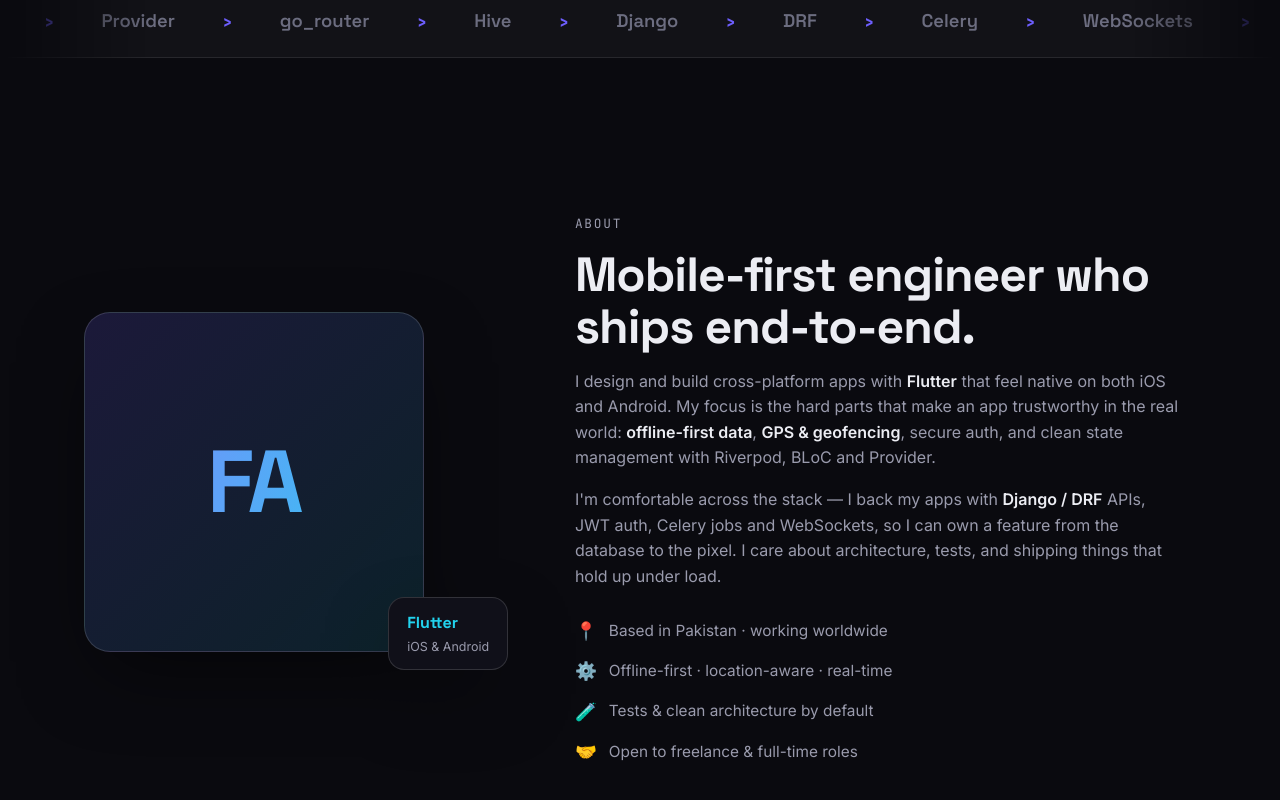
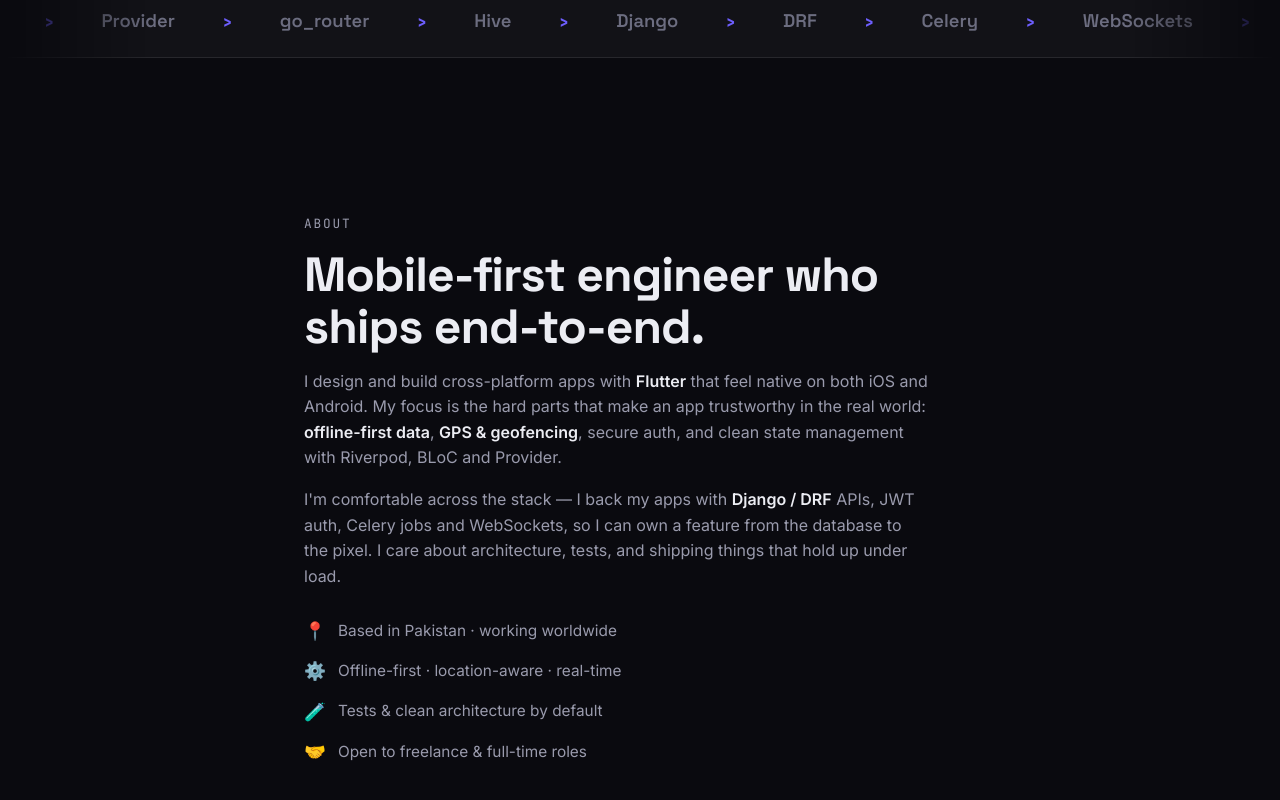
Before and after one commit to mfarzamalam/mfarzamalam.github.io, a plain HTML site: page index.html in a window 1280 px wide. Shown: the part 817-1617 px from the top of the page. Drawn offline with Linux system fonts and the light colour scheme.

Commit message:
Remove About image; make About a full-width text section

```diff
--- a/css/styles.css
+++ b/css/styles.css
@@ -388,39 +388,8 @@ section[id], header[id] { scroll-margin-top: 84px; }
 /* ============================================================
    ABOUT
    ============================================================ */
-.about {
-  display: grid;
-  grid-template-columns: .8fr 1.2fr;
-  gap: clamp(32px, 6vw, 80px);
-  align-items: center;
-}
-.about__media { position: relative; }
-.avatar {
-  position: relative;
-  width: 100%; max-width: 340px; aspect-ratio: 1;
-  border-radius: var(--radius-lg);
-  border: 1px solid var(--border-2);
-  background: var(--grad-soft);
-  overflow: hidden;
-  display: grid; place-items: center;
-  box-shadow: var(--shadow-lg);
-}
-.avatar__mono {
-  position: absolute; inset: 0; z-index: 0;
-  display: grid; place-items: center;
-  font-family: var(--font-display); font-weight: 700; font-size: 5.5rem; letter-spacing: -.03em;
-  background: var(--grad); -webkit-background-clip: text; background-clip: text; color: transparent;
-}
-.avatar img { position: absolute; inset: 0; width: 100%; height: 100%; object-fit: cover; z-index: 1; }
-.about__badge {
-  position: absolute; bottom: -18px; right: -10px;
-  background: var(--bg-elev); border: 1px solid var(--border-2);
-  border-radius: 16px; padding: 12px 18px; box-shadow: var(--shadow-lg);
-  display: grid; gap: 2px;
-}
-.about__badge strong { font-family: var(--font-display); color: var(--accent-2); }
-.about__badge span { font-size: .78rem; color: var(--text-dim); }
-.about__copy p { color: var(--text-dim); margin-top: 16px; max-width: 60ch; }
+.about { max-width: 720px; }
+.about__copy p { color: var(--text-dim); margin-top: 16px; max-width: 62ch; }
 .about__copy strong { color: var(--text); font-weight: 600; }
 .about__facts { display: grid; gap: 12px; margin-top: 28px; }
 .about__facts li { display: flex; align-items: center; gap: 12px; color: var(--text-dim); font-size: .96rem; }
@@ -576,8 +545,6 @@ section[id], header[id] { scroll-margin-top: 84px; }
   .hero__inner { grid-template-columns: 1fr; gap: 56px; text-align: center; }
   .hero__copy { display: flex; flex-direction: column; align-items: center; }
   .hero__sub { margin-inline: auto; }
-  .about { grid-template-columns: 1fr; }
-  .about__media { max-width: 320px; margin: 0 auto; }
   .project, .project--reverse { grid-template-columns: 1fr; }
   .project__visual, .project--reverse .project__visual { order: -1; min-height: 380px; }
   .bento { grid-template-columns: repeat(2, 1fr); }
--- a/index.html
+++ b/index.html
@@ -147,17 +147,6 @@
     <!-- ============ ABOUT ============ -->
     <section class="section" id="about">
       <div class="container about">
-        <div class="about__media reveal">
-          <div class="avatar">
-            <span class="avatar__mono" aria-hidden="true">FA</span>
-            <img src="assets/images/profile.jpg" alt="Farzam Alam" loading="lazy" onerror="this.style.display='none'" />
-          </div>
-          <div class="about__badge">
-            <strong>Flutter</strong>
-            <span>iOS &amp; Android</span>
-          </div>
-        </div>
-
         <div class="about__copy">
           <p class="section__kicker reveal">About</p>
           <h2 class="section__title reveal">Mobile-first engineer who ships end-to-end.</h2>
```
